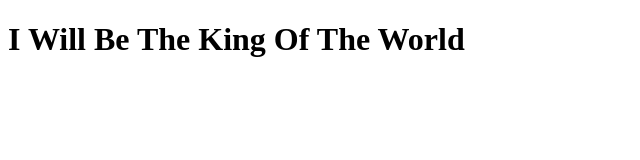
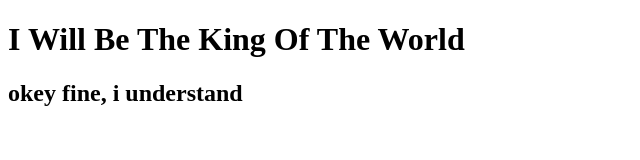
Before and after one commit to rahad37/my-third-website, a plain HTML site: page index.html in a window 1280 px wide. Shown: the whole page, without its empty margins (0-640 px from the left). Drawn offline with Linux system fonts and the light colour scheme.

Commit message:
thik ade

```diff
--- a/index.html
+++ b/index.html
@@ -8,6 +8,7 @@
 <body>
 
     <h1>I Will Be The King Of The World</h1>
+    <h2>okey fine, i understand</h2>
 
 </body>
 </html>
```
